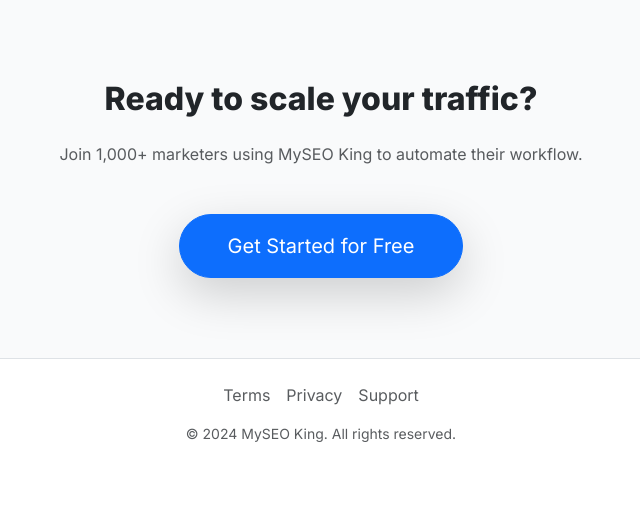
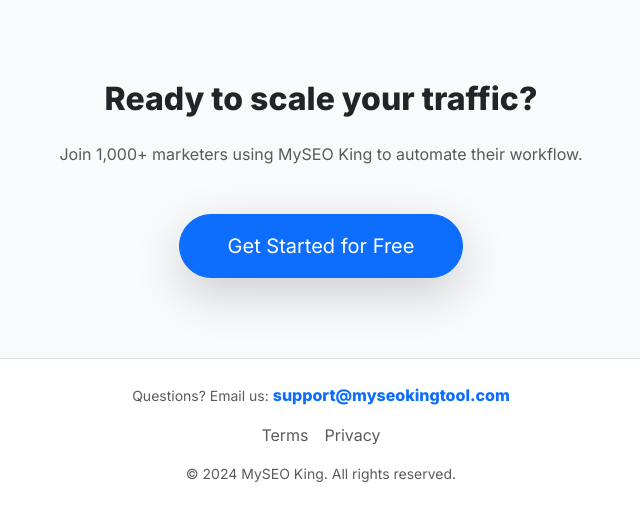
Before and after one commit to dilawar47866/MySEOTooler_V5, a Flask app: page / in a window 1280 px wide. Shown: the part 1492-2000 px from the top of the page, without its empty margins (319-959 px from the left). Before the commit the page ends 1934 px from the top, so only its background shows below. Run offline with Flask 3, Linux system fonts and the light colour scheme.

Commit message:
Update landing.html

```diff
--- a/templates/landing.html
+++ b/templates/landing.html
@@ -225,11 +225,17 @@
 
     <footer class="bg-white py-4 text-center border-top mt-auto">
         <div class="container">
+            <!-- EMAIL ADDED HERE -->
+            <div class="mb-3">
+                <span class="text-muted small">Questions? Email us: </span>
+                <a href="mailto:support@myseokingtool.com" class="fw-bold text-primary text-decoration-none">support@myseokingtool.com</a>
+            </div>
+
             <div class="d-flex justify-content-center gap-3 mb-3">
                 <a href="#" class="text-muted text-decoration-none">Terms</a>
                 <a href="#" class="text-muted text-decoration-none">Privacy</a>
-                <a href="#" class="text-muted text-decoration-none">Support</a>
             </div>
+
             <p class="text-muted small mb-0">&copy; 2024 MySEO King. All rights reserved.</p>
         </div>
     </footer>
```
